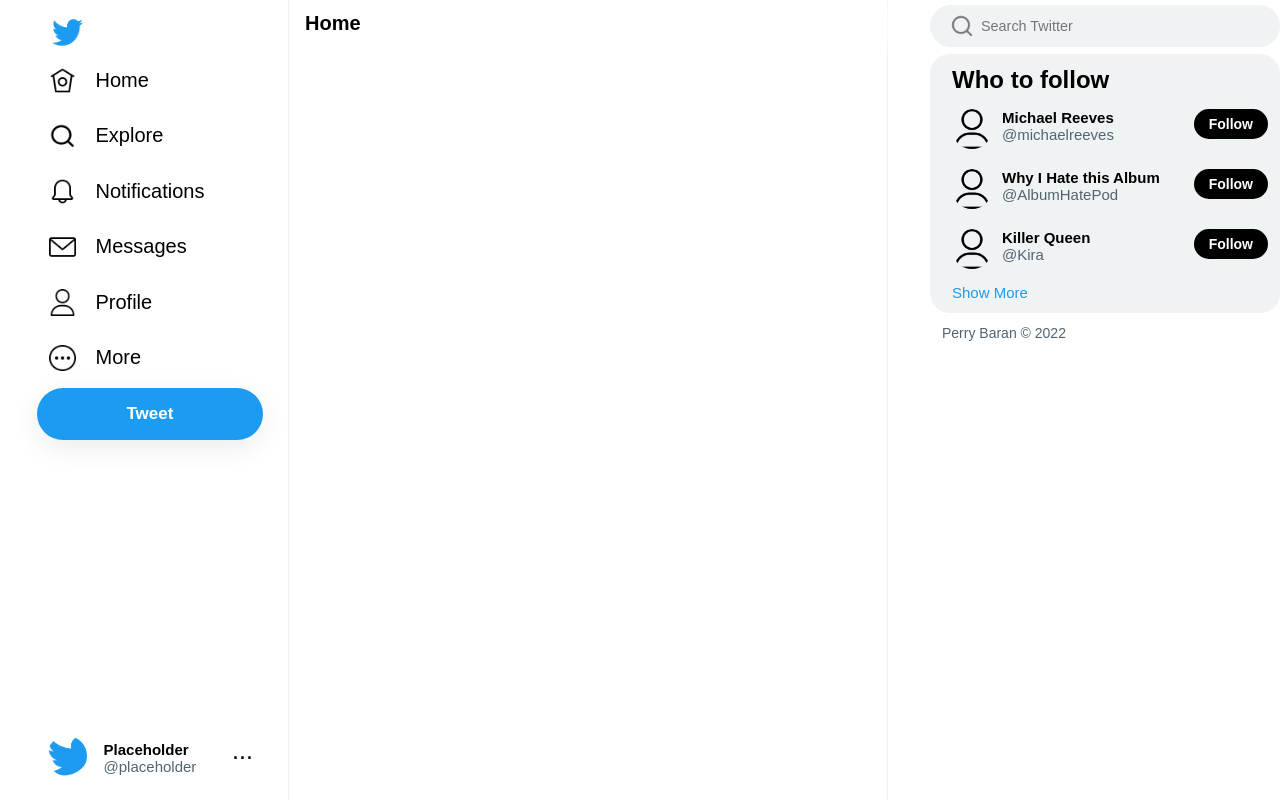
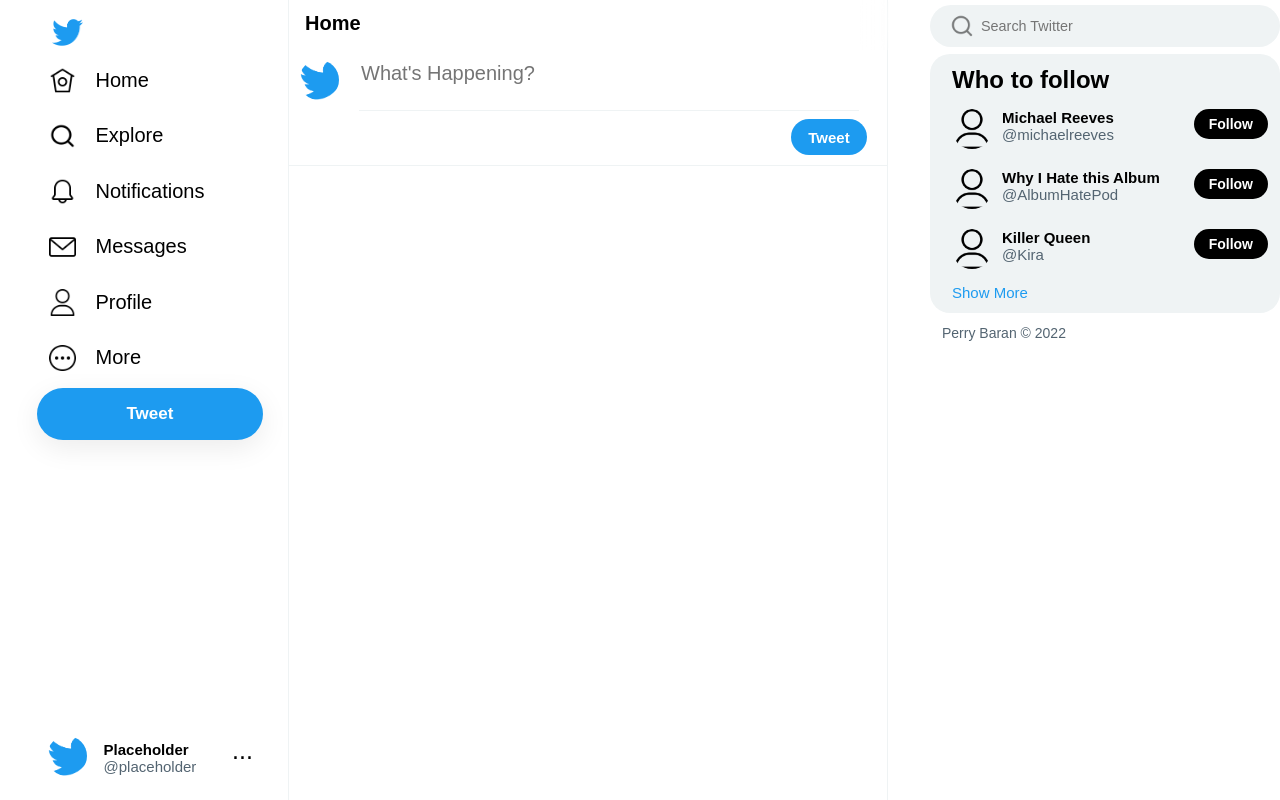
Before and after one commit to PerryBaran/twitter, a React (Create React App) app: page /home in a window 1280 px wide. Built offline with nearby package versions, Linux system fonts and the light colour scheme.

Commit message:
added the compose tweet area - missing functionality

```diff
--- a/src/componenets/routes/Home.js
+++ b/src/componenets/routes/Home.js
@@ -1,6 +1,10 @@
 import React, { Component } from 'react';
 import Sidebar from '../Sidebar.js';
 import topStyle from '../styles/topbar.module.css';
+import style from '../styles/home.module.css';
+
+//temp image
+import pic from '../../images/logo.png';
 
 class Home extends Component {
     render() {
@@ -21,6 +25,7 @@ const Main = (props) => {
     return (
         <div>
             <Topbar />
+            <Tweet />
         </div>
     )
 }
@@ -36,4 +41,24 @@ const Topbar = (props) => {
     )
 }
 
+const Tweet = (props) => {
+    const autoSizeTextarea = (e) => {
+        e.target.style.height = '50px'
+        e.target.style.height = `${e.target.scrollHeight}px`;
+    }
+
+    return (
+        <div className={style.tweet}>
+            <div className={style.profileImg}>
+                <img alt='' src={pic}/>
+            </div>
+            <form className={style.composeTweet}>
+                <textarea placeholder="What's Happening?" onKeyDown={autoSizeTextarea} maxLength='280'/>
+                <button>Tweet</button>
+            </form>
+        </div>
+    )
+}
+
+
 export default Home;
--- /dev/null
+++ b/src/componenets/styles/home.module.css
@@ -0,0 +1,59 @@
+.tweet {
+    position: relative;
+    width: 100%;
+    height: fit-content;
+    border-bottom: 1px solid var(--light-grey);
+}
+
+.profileImg {
+    display: inline-block;
+
+    position: absolute;
+    top: 10px;
+    left: 10px;
+
+    aspect-ratio: 1;
+    height: 40px;
+
+    border-radius: 9999px;
+
+    overflow: hidden;
+}
+
+.profileImg > img {
+    height: 100%;
+}
+
+.composeTweet {
+    padding-left: 70px;
+}
+
+.composeTweet > textarea {
+    width: 500px;
+    height: inherit;
+    margin-top: 10px;
+    margin-bottom: 50px;
+    resize: none;
+    border: none;
+    border-bottom: 1px solid var(--light-grey);
+    background: none;
+    font-size: 20px;
+    overflow: hidden;
+}
+
+.composeTweet > button {
+    position: absolute;
+    bottom: 10px;
+    right: 20px;
+
+    height: 36px;
+    width: 76px;
+
+    background-color: var(--twitterBlue);
+    color: white;
+    border: none;
+    border-radius: 9999px;
+
+    font-size: 15px;
+    font-weight: 800;
+}
--- a/src/componenets/styles/style.css
+++ b/src/componenets/styles/style.css
@@ -53,3 +53,7 @@ a {
     text-decoration: inherit;
     color: inherit;
 }
+
+textarea:focus {
+    outline: 0;
+}
```
